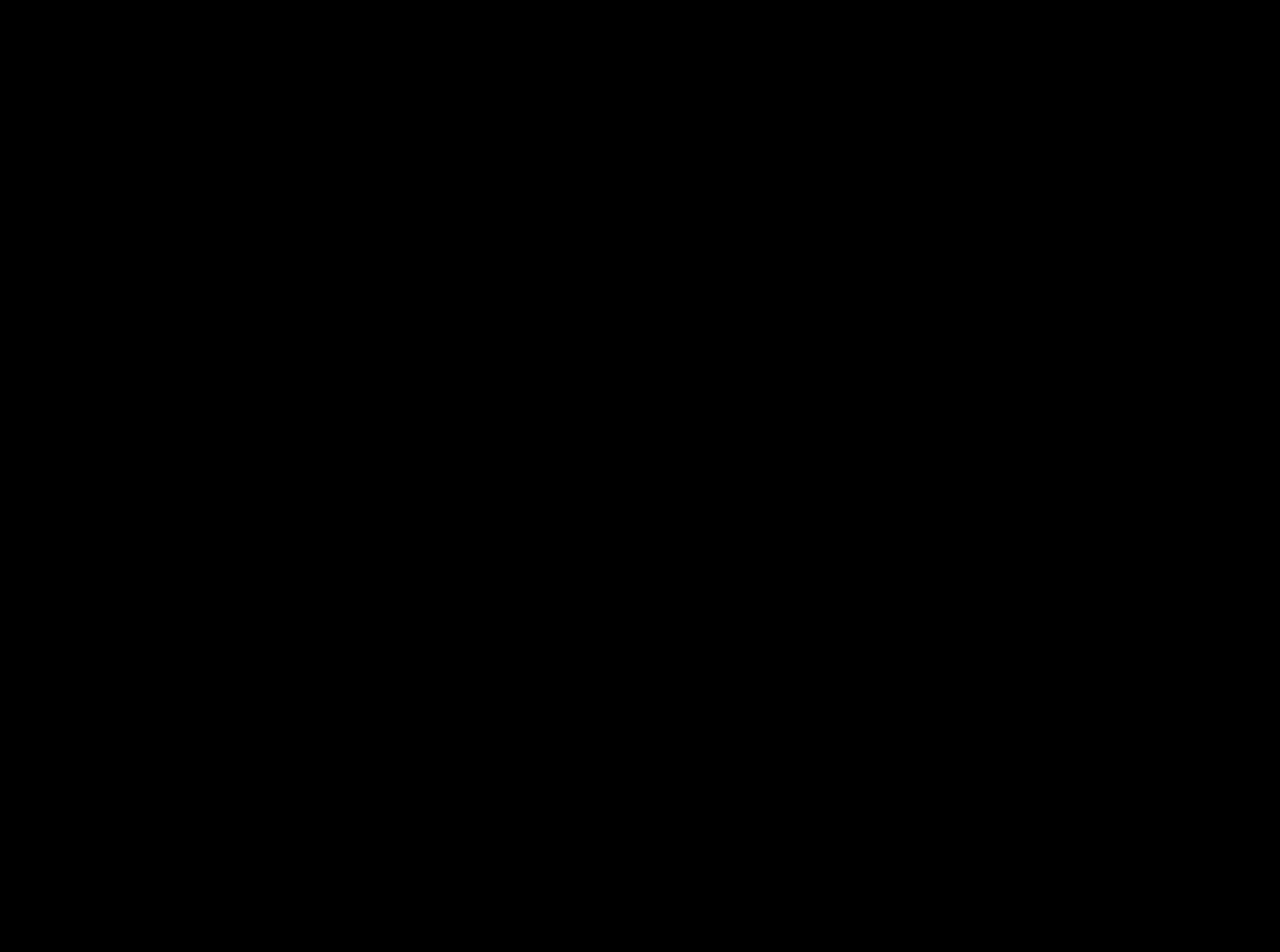
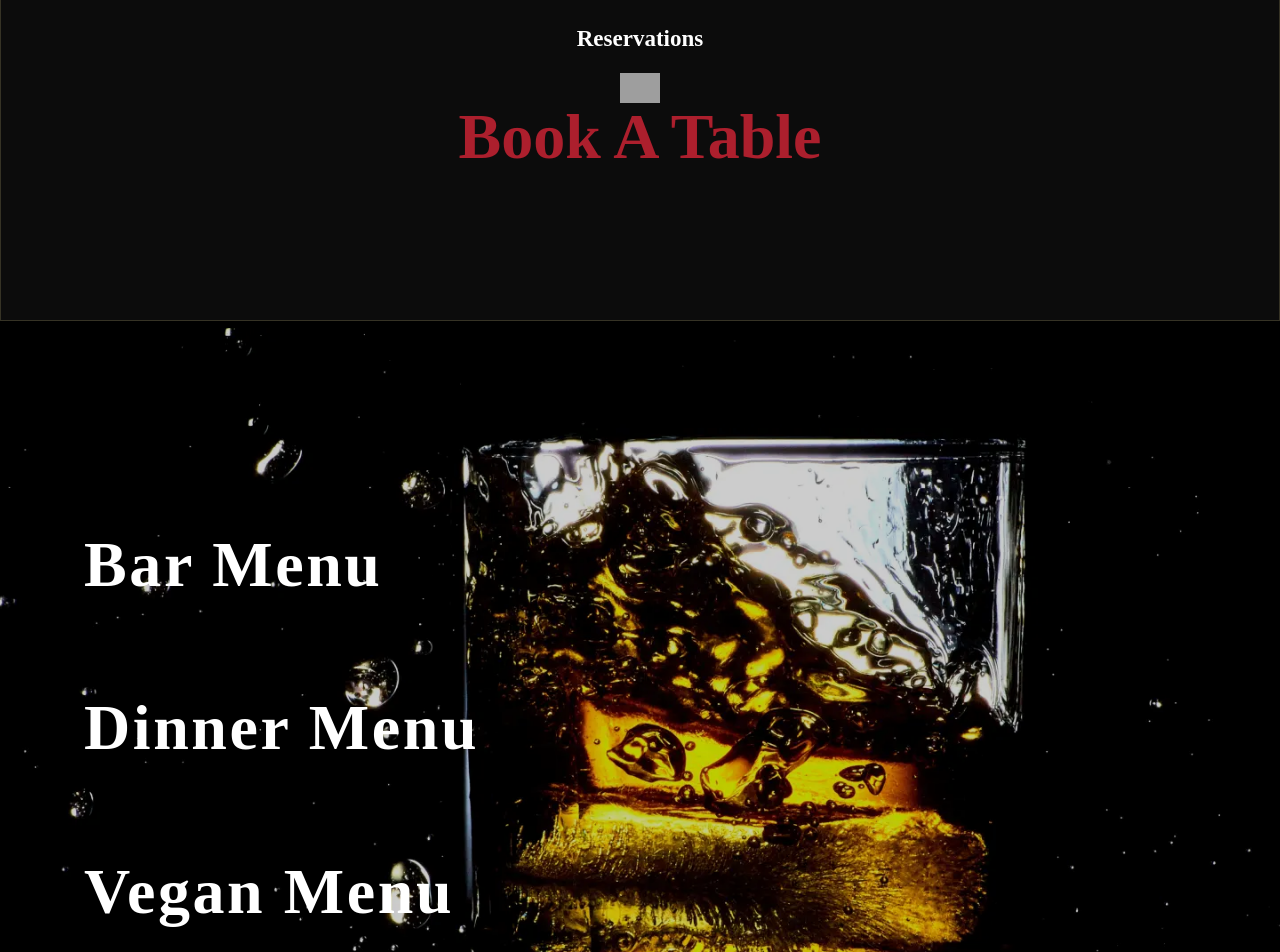
Before and after one commit to LeonardoMateo1/Lamoraga, a React (Create React App) app in the folder client/: page / in a window 1280 px wide. Shown: the part 1700-2652 px from the top of the page. Before the commit the page ends 1631 px from the top, so only its background shows below. Built offline with nearby package versions, Linux system fonts and the light colour scheme; grey boxes are pictures that could not be loaded; the HTML template or start-up script is replaced by a standard one; a web font is replaced by a local one.

Commit message:
Added OpenTable and Menu Component to Landing

```diff
--- a/client/src/index.css
+++ b/client/src/index.css
@@ -35,3 +35,11 @@
     @apply w-full
   }
 }
+
+@layer utilities {
+  .background-image {
+    object-fit: cover;
+    width: 100%;
+    height: 100vh;
+  }
+}
--- a/client/src/pages/landing/LandingPage.jsx
+++ b/client/src/pages/landing/LandingPage.jsx
@@ -6,6 +6,8 @@
 import spoon from '../../assets/spoon.png'
 import bg from '../../assets/abt-hero.webp'
 import About from './components/About';
+import Menu from './components/Menu';
+import OpenTable from './components/OpenTable';
 
 const LandingPage = () => {
   return (
@@ -24,7 +26,7 @@
             </div>
           </div>
           <div className='relative hidden md:block'>
-            <img src={bg} alt="bg-hero" className='object-cover w-full h-screen ' />
+            <img src={bg} alt="bg-hero" className='background-image' />
             <div className='absolute flex items-center justify-center w-full h-full transform -translate-x-1/2 -translate-y-1/2 top-1/2 left-1/2'>
               <div className='flex flex-col items-center w-[80%]'>
                 <h1 className='font-serif font-bold lg:tracking-[0.04em] text-spirit text-[70px] lg:text-7xl whitespace-nowrap break-normal'>The Key to Fine Dining</h1>
@@ -34,6 +36,8 @@
           </div>
         </div>
         <About/>
+        <OpenTable/>
+        <Menu/>
     </div>
   )
 }
--- a/client/src/pages/landing/components/About.jsx
+++ b/client/src/pages/landing/components/About.jsx
@@ -15,7 +15,7 @@
             </div>
             <div className='absolute flex items-center justify-center w-full h-full gap-10 font-serif'>
                 <div className='flex flex-col text-right items-end gap-10 w-[40rem]'>
-                    <p className='text-6xl font-semibold text-primary '>About Us</p>
+                    <h2 className='text-6xl font-semibold text-primary '>About Us</h2>
                     <img src={spoon} alt="" className='w-10 rotate-180 '/>
                     <p className='font-sans'>Lamoraga is a culinary concept that seeks the highest level of quality and taste, in order to offer its cuisine as a convenient luxury.</p>
                     <Link to='/History'><button className='px-[32px] py-2 mt-3 text-base font-bold text-black bg-primary'>Our Journey</button></Link>
@@ -24,7 +24,7 @@
                     <img src={knife} alt="knife" />
                 </div>
                 <div className='flex flex-col text-left gap-10 w-[40rem]'>
-                    <p className='font-semibold text-primary text-[64px]'>Our History</p>
+                    <h2 className='font-semibold text-primary text-[64px]'>Our History</h2>
                     <img src={spoon} alt="" className='w-10'/>
                     <p className='font-sans'>The idea of Lamoraga started not too long ago in Andalusia, the Spanish region that covers most of the southern part of the Iberian Peninsula.</p>
                     <Link to='/History'><button className='px-[32px] py-2 mt-3 text-base font-bold text-black bg-primary'>Our Journey</button></Link>
--- /dev/null
+++ b/client/src/pages/landing/components/Menu.jsx
@@ -0,0 +1,34 @@
+import React from 'react'
+import { Link } from 'react-router-dom'
+import bg from '../../../assets/menu-bar-glass.webp'
+
+const Menu = () => {
+
+
+    return (
+/*         <div className='relative hidden lg:block'>
+            <img src={bg} alt="glass" className='bg-black opacity-80 background-image' />
+            <div className='absolute flex items-center justify-center w-full h-full text-6xl transform -translate-x-1/2 -translate-y-1/2 top-1/2 left-1/2'>
+                <ul className='flex flex-col items-left w-[80%] gap-20 font-serif font-semibold leading-[130%] tracking-[0.04em]'>
+                    <li><Link><h2>Bar Menu</h2></Link></li>
+                    <li><Link><h2>Dinner Menu</h2></Link></li>
+                    <li><Link><h2>Vegan Menu</h2></Link></li>
+                </ul>
+            </div>
+        </div>
+    ) */
+
+    <div className='relative hidden md:block'>
+        <img src={bg} alt="bg-about" className='bg-black background-image opacity-80' />
+        <div className='absolute flex items-center justify-center h-full text-6xl transform -translate-x-1/2 -translate-y-1/2 top-1/2 left-[22%]'>
+            <ul className='flex flex-col items-left w-full gap-20 font-serif font-semibold leading-[130%] tracking-[0.04em] text-6xl'>
+                <li><Link className='link'><h2>Bar Menu</h2></Link></li>
+                <li><Link className='link'><h2>Dinner Menu</h2></Link></li>
+                <li><Link className='link'><h2>Vegan Menu</h2></Link></li>
+            </ul>
+        </div>
+    </div>
+  )
+}
+
+export default Menu
--- /dev/null
+++ b/client/src/pages/landing/components/OpenTable.jsx
@@ -0,0 +1,23 @@
+import React, {useState} from 'react'
+import spoon from '../../../assets/gold-spoon.png'
+import OpenTableIcon from '../../../assets/open_table_icon.png'
+
+const OpenTable = () => {
+
+  return (
+    <div>
+        <div className='w-full h-[60vh] flex justify-center items-center font-serif'>
+            <div className='flex flex-col justify-center items-center gap-5 w-[85.25rem] h-[29.125rem] bg-secondary border border-border'>
+                <p className='font-bold text-[23px]'>Reservations</p>
+                <img src={spoon} alt="gold-spoon" className='w-10' />
+                <p className='font-semibold text-primary text-[50px] sm:text-[64px]'>Book A Table</p>
+                <div className='lg:hidden'>
+                    <button><img src={OpenTableIcon} alt="" className='w-20 rounded-lg bg-slate-200'/></button>
+                </div>
+            </div>
+        </div>
+    </div>
+  )
+}
+
+export default OpenTable
```
